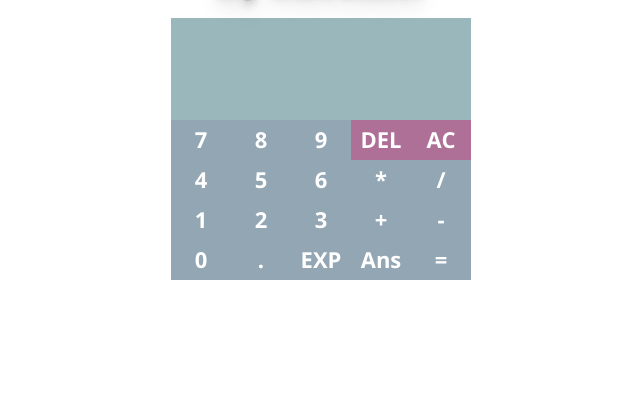
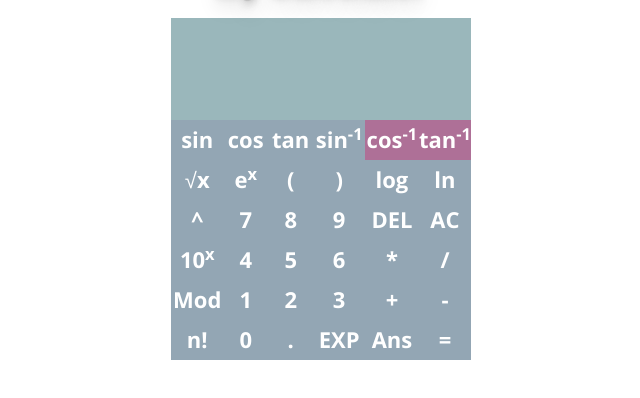
Before and after one commit to tobibello/scientific-calculator, a plain HTML site: page index.html in a window 1280 px wide. Shown: the part 62-460 px from the top of the page, without its empty margins (319-959 px from the left). Drawn offline with nearby package versions, Linux system fonts and the light colour scheme.

Commit message:
added more buttons to calculator

```diff
--- a/index.html
+++ b/index.html
@@ -21,7 +21,7 @@
       <table>
         <thead>
           <tr>
-            <td colspan="5">
+            <td colspan="6">
               <div class="input"></div>
               <div class="result"></div>
             </td>
@@ -29,6 +29,23 @@
         </thead>
         <tbody>
           <tr>
+            <td><button name="sin(">sin</button></td>
+            <td><button name="cos(">cos</button></td>
+            <td><button name="tan(">tan</button></td>
+            <td><button name="asin(">sin<sup>-1</sup></button></td>
+            <td><button name="acos(">cos<sup>-1</sup></button></td>
+            <td><button name="atan(">tan<sup>-1</sup></button></td>
+          </tr>
+          <tr>
+            <td><button name="&#x0221A;">&#x0221A;x</button></td>
+            <td><button name="e^">e<sup>x</sup></button></td>
+            <td><button name="(">(</button></td>
+            <td><button name=")">)</button></td>
+            <td><button name="log(">log</button></td>
+            <td><button name="ln(">ln</button></td>
+          </tr>
+          <tr>
+            <td><button name="^">^</button></td>
             <td><button name="7">7</button></td>
             <td><button name="8">8</button></td>
             <td><button name="9">9</button></td>
@@ -36,6 +53,7 @@
             <td><button id="reset">AC</button></td>
           </tr>
           <tr>
+            <td><button name="10^">10<sup>x</sup></button></td>
             <td><button name="4">4</button></td>
             <td><button name="5">5</button></td>
             <td><button name="6">6</button></td>
@@ -43,6 +61,7 @@
             <td><button name="/">/</button></td>
           </tr>
           <tr>
+            <td><button name="%">Mod</button></td>
             <td><button name="1">1</button></td>
             <td><button name="2">2</button></td>
             <td><button name="3">3</button></td>
@@ -50,9 +69,10 @@
             <td><button name="-">-</button></td>
           </tr>
           <tr>
+            <td><button name="!">n!</button></td>
             <td><button name="0">0</button></td>
             <td><button name=".">.</button></td>
-            <td><button name="x10">EXP</button></td>
+            <td><button name="<sub>x10^</sub>">EXP</button></td>
             <td><button name="Ans">Ans</button></td>
             <td><button id="equals">=</button></td>
           </tr>
```
